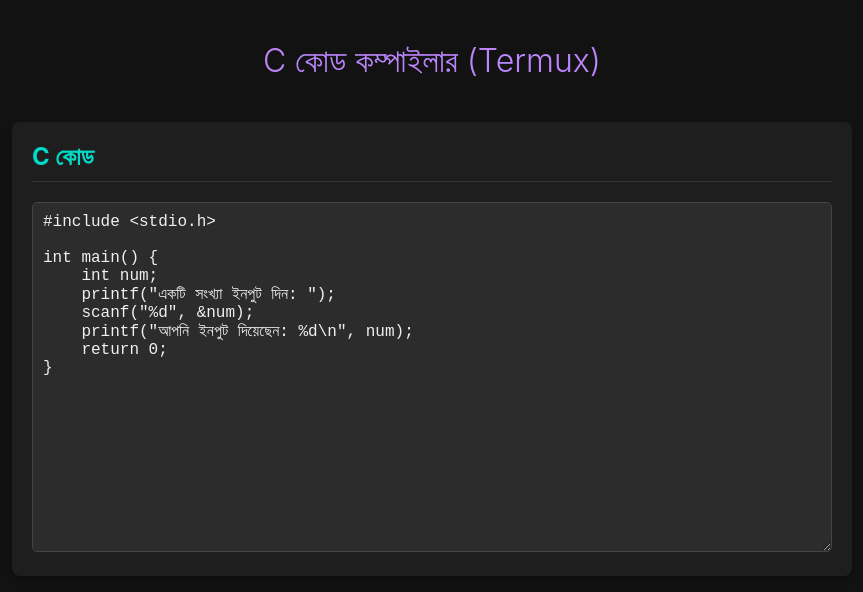
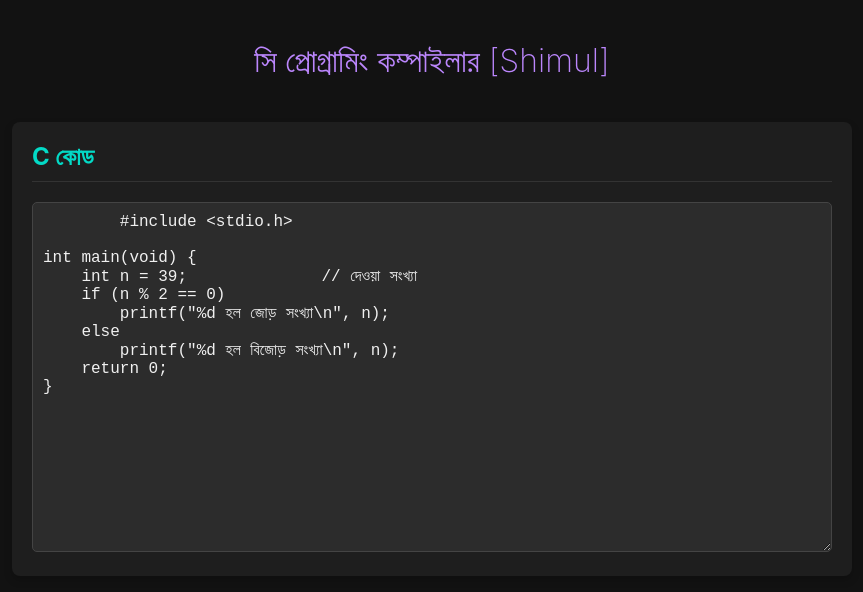
Before and after one commit to Shimul404Dex/online-c-compiler, a Flask app: page / in a window 1280 px wide. Shown: the top 592 px of the page, without its empty margins (208-1071 px from the left). Run offline with Flask 3, Linux system fonts and the light colour scheme.

Commit message:
Update index.html

```diff
--- a/templates/index.html
+++ b/templates/index.html
@@ -3,10 +3,10 @@
 <head>
     <meta charset="UTF-8">
     <meta name="viewport" content="width=device-width, initial-scale=1.0">
-    <title>Termux C Compiler</title>
+    <title>C Compiler Shimul</title>
     <style>
         body { font-family: -apple-system, BlinkMacSystemFont, "Segoe UI", Roboto, Helvetica, Arial, sans-serif, "Apple Color Emoji", "Segoe UI Emoji", "Segoe UI Symbol"; background-color: #121212; color: #e0e0e0; display: flex; flex-direction: column; align-items: center; margin: 0; padding: 20px; }
-        h1 { color: #bb86fc; font-weight: 300; }
+        h1 { color: #bb86fc; font-weight: 200; }
         .container { width: 95%; max-width: 800px; margin-top: 20px; background-color: #1e1e1e; padding: 20px; border-radius: 8px; box-shadow: 0 4px 8px rgba(0,0,0,0.2); }
         h2 { color: #03dac6; margin-top: 0; border-bottom: 1px solid #333; padding-bottom: 10px; }
         textarea { width: 100%; background-color: #2c2c2c; color: #f0f0f0; border: 1px solid #444; border-radius: 5px; padding: 10px; font-size: 16px; font-family: 'Fira Code', 'Courier New', Courier, monospace; box-sizing: border-box; resize: vertical; transition: border-color 0.3s, box-shadow 0.3s; }
@@ -22,19 +22,22 @@
 </head>
 <body>
 
-    <h1>C কোড কম্পাইলার (Termux)</h1>
+    <h1>সি প্রোগ্রামিং কম্পাইলার [Shimul]</h1>
 
     <div class="container">
         <h2>C কোড</h2>
-        <textarea id="code-editor">#include <stdio.h>
+        <textarea id="code-editor">
+        #include <stdio.h>
 
-int main() {
-    int num;
-    printf("একটি সংখ্যা ইনপুট দিন: ");
-    scanf("%d", &num);
-    printf("আপনি ইনপুট দিয়েছেন: %d\n", num);
+int main(void) {
+    int n = 39;              // দেওয়া সংখ্যা
+    if (n % 2 == 0)
+        printf("%d হল জোড় সংখ্যা\n", n);
+    else
+        printf("%d হল বিজোড় সংখ্যা\n", n);
     return 0;
-}</textarea>
+}
+        </textarea>
     </div>
 
     <div class="container">
```
